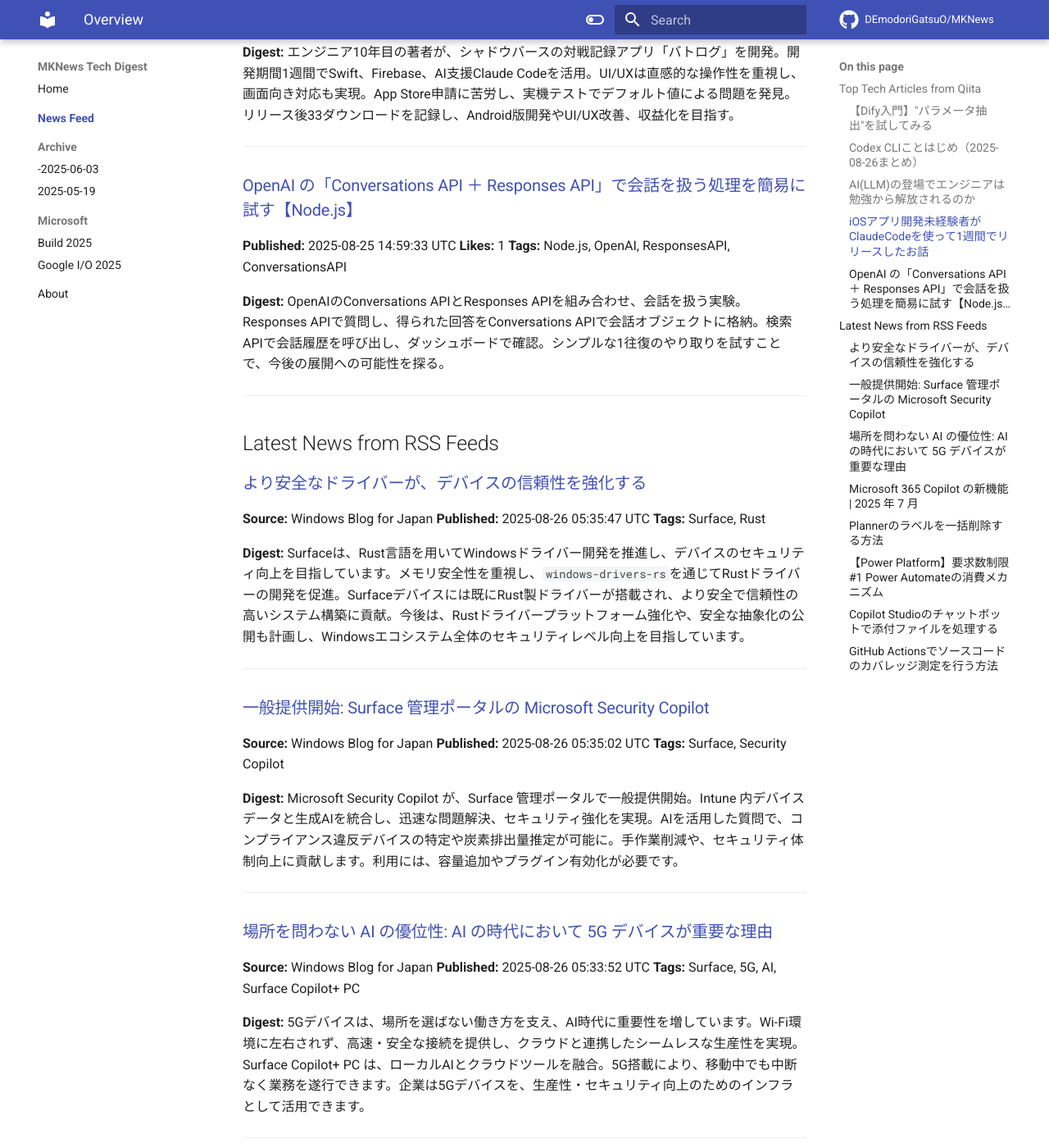
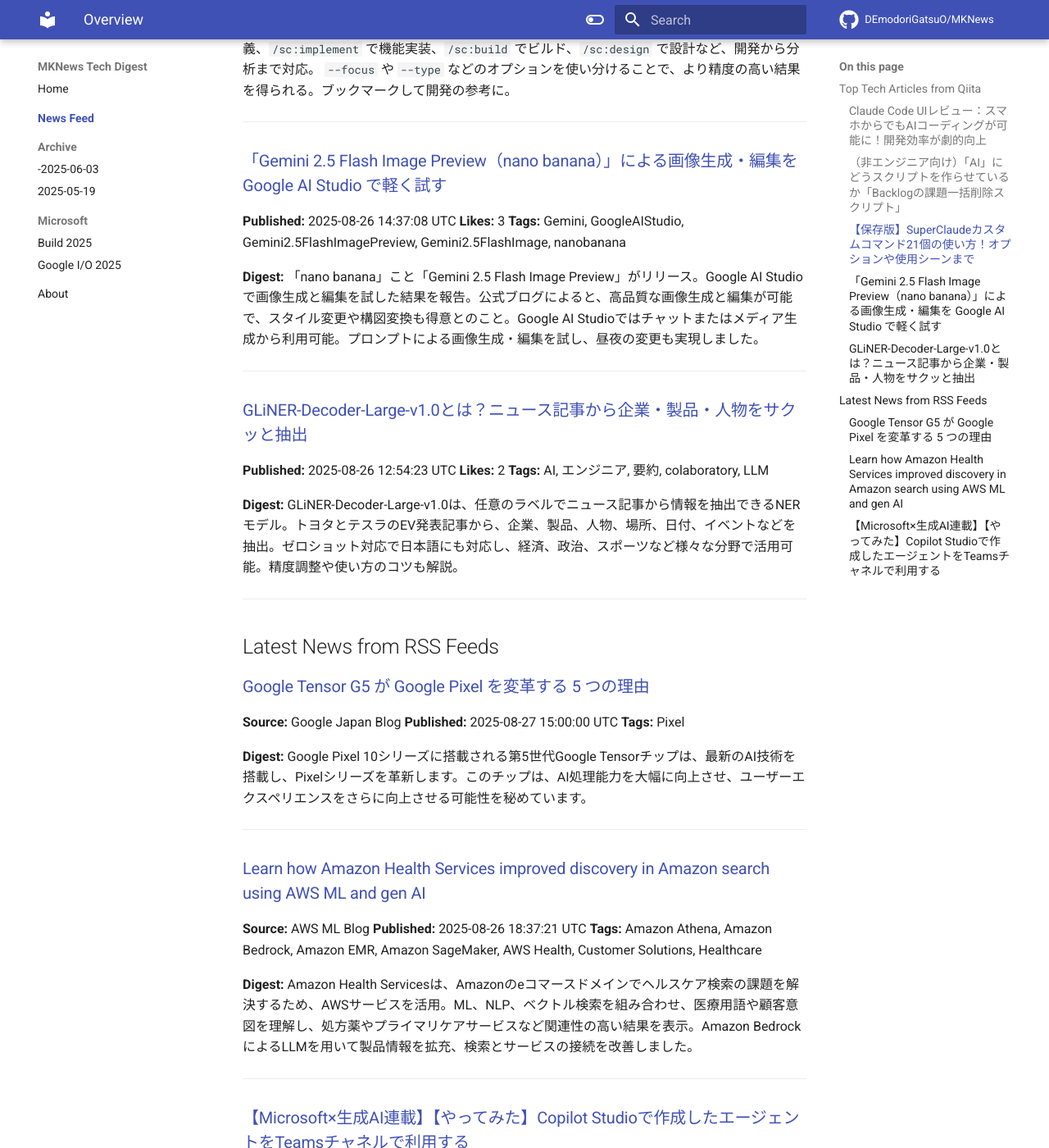
Before and after one commit to DEmodoriGatsuO/MKNews, an MkDocs documentation site: the page built from docs/news/index.md, in a window 1280 px wide and 1400 px high, scrolled down 1011 px. Shown: the whole window at 82% size. Built offline with MkDocs 1.6.1 and Material for MkDocs 9.7.7, drawn with Linux system fonts in a browser that asks for light colours; comment, search, counter and statistics services are not loaded; some of the changed text lies outside the part shown.

Commit message:
Automated AI Tech Digest - 2025-08-27

```diff
--- a/docs/news/index.md
+++ b/docs/news/index.md
@@ -1,138 +1,88 @@
-# AI Tech Trends Digest (2025-08-26)
+# AI Tech Trends Digest (2025-08-27)
 
 
 ## Top Tech Articles from Qiita
 
 
-### [【Dify入門】"パラメータ抽出"を試してみる](https://qiita.com/yushibats/items/0d07c43f2580b8bc5dca)
-**Published:** 2025-08-25 23:00:17 UTC
-**Likes:** 7
-**Tags:** oci, GenerativeAI, Dify, AIエージェント
+### [Claude Code UIレビュー：スマホからでもAIコーディングが可能に！開発効率が劇的向上](https://qiita.com/takuya77088/items/518b213b1e6d3264afbe)
+**Published:** 2025-08-26 07:34:33 UTC
+**Likes:** 48
+**Tags:** AI, オープンソース, 可視化ツール, Claude, ClaudeCodeUl
 
 **Digest:**
-Difyの**パラメータ抽出ノード**を活用し、会議メモから顧客向けメールを自動生成するアプリ構築を紹介。会議メモ入力から情報抽出、LLMでメール文面作成、表示までのフローを解説。会議メモから顧客名、予算、要望を抽出し、メール案を作成。例として、PC5台の要望に対し、**フォローアップメール**の件名、文面案を生成。業務効率化に繋がる可能性を示唆。
+AIコーディングアシスタント「Claude Code UI」を発見。Claude CodeとCursor CLIに対応した、サクサク動くオープンソースの可視化ツールです。レスポンシブデザインで、デスクトップ・モバイルで利用可能。チャット、ターミナル、ファイルマネージャー、Git管理、セッション管理機能を搭載。インストールも簡単で、APIキー設定で利用開始。API開発にはApidogとの連携もおすすめ。
 
 ---
 
-### [Codex CLIことはじめ（2025-08-26まとめ）](https://qiita.com/oga_aiichiro/items/303da2779ea26b173947)
-**Published:** 2025-08-25 08:32:08 UTC
-**Likes:** 3
-**Tags:** Agent, OpenAI, codex, ClaudeCode, CodexCLI
+### [（非エンジニア向け）「AI」にどうスクリプトを作らせているか「Backlogの課題一括削除スクリプト」](https://qiita.com/WdknWdkn/items/c71a918982e332a2668a)
+**Published:** 2025-08-26 22:44:39 UTC
+**Likes:** 7
+**Tags:** GoogleAppsScript, Backlog, 業務効率化, 生成AI, Claude
 
 **Digest:**
-OpenAIのCodex CLI v0.16がリリースされ、**GPT-5をChatGPTサブスクで**利用可能に。APIキー不要の定額制で、Claude Codeより修正頻度が少ない印象。インストールはnpmまたはbrew、認証はChatGPT Plus/Pro/Teamアカウントで。`config.toml`でモデルや推論設定を調整可能。`/model`や`/new`などのコマンド、Serena MCP連携も紹介。5時間リセットの制限あり。**履歴はhistory.jsonlに保存**。
+非エンジニア向け、AI活用でルーティン作業を自動化する提案。Backlog課題一括削除スクリプト作成例として、ChatGPT等に「雑な指示」と「エラーメッセージ」を伝え、5分で完成。AIは魔法の杖ではないが、めんどくさい作業を解決する相棒になる。カジュアルにAIを使い倒し、創造的な仕事に時間を使いましょう。
 
 ---
 
-### [AI(LLM)の登場でエンジニアは勉強から解放されるのか](https://qiita.com/takai-kouta/items/3af0e8c896b04950ccdc)
-**Published:** 2025-08-26 02:41:26 UTC
-**Likes:** 2
-**Tags:** AWS, 勉強, AI, APIGateway, LLM
+### [【保存版】SuperClaudeカスタムコマンド21個の使い方！オプションや使用シーンまで](https://qiita.com/tomada/items/177b6dbea92caecfb112)
+**Published:** 2025-08-27 03:14:49 UTC
+**Likes:** 4
+**Tags:** 個人開発, Claude, AIエージェント, ClaudeCode, SuperClaude
 
 **Digest:**
-AIとLLMの利用に関する考察。現段階では「AIがあれば素人でもできる」は誤りで、**勉強は不可欠**。良いプロンプトには**用途、技術スタック、仮説**の明示が重要。AWS API Gatewayの例で比較し、エンジニアは知識と**言語化能力**が求められる。AI活用には**学習が重要**という結論。
+SuperClaudeの21個のカスタムコマンドとオプションを解説。開発効率向上のため、`/sc:` プレフィックスのコマンドを使いこなそう。`/sc:brainstorm` で要件定義、`/sc:implement` で機能実装、`/sc:build` でビルド、`/sc:design` で設計など、開発から分析まで対応。 `--focus` や `--type` などのオプションを使い分けることで、より精度の高い結果を得られる。ブックマークして開発の参考に。
 
 ---
 
-### [iOSアプリ開発未経験者がClaudeCodeを使って1週間でリリースしたお話](https://qiita.com/chatrate/items/bd2703d68a2bb8fffe08)
-**Published:** 2025-08-26 03:06:12 UTC
-**Likes:** 1
-**Tags:** iOS, Swift, アプリ開発, 個人開発, Claude
+### [「Gemini 2.5 Flash Image Preview（nano banana）」による画像生成・編集を Google AI Studio で軽く試す](https://qiita.com/youtoy/items/ac88beb6e82b558b0213)
+**Published:** 2025-08-26 14:37:08 UTC
+**Likes:** 3
+**Tags:** Gemini, GoogleAIStudio, Gemini2.5FlashImagePreview, Gemini2.5FlashImage, nanobanana
 
 **Digest:**
-エンジニア10年目の著者が、シャドウバースの対戦記録アプリ「バトログ」を開発。開発期間1週間でSwift、Firebase、AI支援Claude Codeを活用。UI/UXは直感的な操作性を重視し、画面向き対応も実現。App Store申請に苦労し、実機テストでデフォルト値による問題を発見。リリース後33ダウンロードを記録し、Android版開発やUI/UX改善、収益化を目指す。
+「nano banana」こと「Gemini 2.5 Flash Image Preview」がリリース。Google AI Studioで画像生成と編集を試した結果を報告。公式ブログによると、高品質な画像生成と編集が可能で、スタイル変更や構図変換も得意とのこと。Google AI Studioではチャットまたはメディア生成から利用可能。プロンプトによる画像生成・編集を試し、昼夜の変更も実現しました。
 
 ---
 
-### [OpenAI の「Conversations API ＋ Responses API」で会話を扱う処理を簡易に試す【Node.js】](https://qiita.com/youtoy/items/4753b4d10f7799287d9e)
-**Published:** 2025-08-25 14:59:33 UTC
-**Likes:** 1
-**Tags:** Node.js, OpenAI, ResponsesAPI, ConversationsAPI
+### [GLiNER-Decoder-Large-v1.0とは？ニュース記事から企業・製品・人物をサクッと抽出](https://qiita.com/john-rocky/items/4ee7bf70b0480a6e22fe)
+**Published:** 2025-08-26 12:54:23 UTC
+**Likes:** 2
+**Tags:** AI, エンジニア, 要約, colaboratory, LLM
 
 **Digest:**
-OpenAIのConversations APIとResponses APIを組み合わせ、会話を扱う実験。Responses APIで質問し、得られた回答をConversations APIで会話オブジェクトに格納。検索APIで会話履歴を呼び出し、ダッシュボードで確認。シンプルな1往復のやり取りを試すことで、今後の展開への可能性を探る。
+GLiNER-Decoder-Large-v1.0は、任意のラベルでニュース記事から情報を抽出できるNERモデル。トヨタとテスラのEV発表記事から、企業、製品、人物、場所、日付、イベントなどを抽出。ゼロショット対応で日本語にも対応し、経済、政治、スポーツなど様々な分野で活用可能。精度調整や使い方のコツも解説。
 
 ---
 
 ## Latest News from RSS Feeds
 
 
-### [より安全なドライバーが、デバイスの信頼性を強化する](https://blogs.windows.com/japan/2025/08/26/safer-drivers-stronger-devices/)
-**Source:** Windows Blog for Japan
-**Published:** 2025-08-26 05:35:47 UTC
-**Tags:** Surface, Rust
+### [Google Tensor G5 が Google Pixel を変革する 5 つの理由](https://blog.google/intl/ja-jp/products/devices-services/tensor-g5-pixel-10/)
+**Source:** Google Japan Blog
+**Published:** 2025-08-27 15:00:00 UTC
+**Tags:** Pixel
 
 **Digest:**
-Surfaceは、Rust言語を用いてWindowsドライバー開発を推進し、デバイスのセキュリティ向上を目指しています。メモリ安全性を重視し、`windows-drivers-rs`を通じてRustドライバーの開発を促進。Surfaceデバイスには既にRust製ドライバーが搭載され、より安全で信頼性の高いシステム構築に貢献。今後は、Rustドライバープラットフォーム強化や、安全な抽象化の公開も計画し、Windowsエコシステム全体のセキュリティレベル向上を目指しています。
+Google Pixel 10シリーズに搭載される第5世代Google Tensorチップは、最新のAI技術を搭載し、Pixelシリーズを革新します。このチップは、AI処理能力を大幅に向上させ、ユーザーエクスペリエンスをさらに向上させる可能性を秘めています。
 
 ---
 
-### [一般提供開始: Surface 管理ポータルの Microsoft Security Copilot](https://blogs.windows.com/japan/2025/08/26/now-generally-available-microsoft-security-copilot-in-surface-management-portal/)
-**Source:** Windows Blog for Japan
-**Published:** 2025-08-26 05:35:02 UTC
-**Tags:** Surface, Security Copilot
+### [Learn how Amazon Health Services improved discovery in Amazon search using AWS ML and gen AI](https://aws.amazon.com/blogs/machine-learning/learn-how-amazon-health-services-improved-discovery-in-amazon-search-using-aws-ml-and-gen-ai/)
+**Source:** AWS ML Blog
+**Published:** 2025-08-26 18:37:21 UTC
+**Tags:** Amazon Athena, Amazon Bedrock, Amazon EMR, Amazon SageMaker, AWS Health, Customer Solutions, Healthcare
 
 **Digest:**
-Microsoft Security Copilot が、Surface 管理ポータルで一般提供開始。Intune 内デバイスデータと生成AIを統合し、迅速な問題解決、セキュリティ強化を実現。AIを活用した質問で、コンプライアンス違反デバイスの特定や炭素排出量推定が可能に。手作業削減や、セキュリティ体制向上に貢献します。利用には、容量追加やプラグイン有効化が必要です。
+Amazon Health Servicesは、Amazonのeコマースドメインでヘルスケア検索の課題を解決するため、AWSサービスを活用。ML、NLP、ベクトル検索を組み合わせ、医療用語や顧客意図を理解し、処方薬やプライマリケアサービスなど関連性の高い結果を表示。Amazon BedrockによるLLMを用いて製品情報を拡充、検索とサービスの接続を改善しました。
 
 ---
 
-### [場所を問わない AI の優位性: AI の時代において 5G デバイスが重要な理由](https://blogs.windows.com/japan/2025/08/26/the-ai-advantage-wherever-work-happens-why-5g-devices-matter-more-in-the-age-of/)
-**Source:** Windows Blog for Japan
-**Published:** 2025-08-26 05:33:52 UTC
-**Tags:** Surface, 5G, AI, Surface Copilot+ PC
+### [【Microsoft×生成AI連載】【やってみた】Copilot Studioで作成したエージェントをTeamsチャネルで利用する](https://blog.jbs.co.jp/entry/2025/08/27/090337)
+**Source:** JBS Blog
+**Published:** 2025-08-27 00:03:37 UTC
+**Tags:** Copilot, Microsoft Copilot, Microsoft 365 Copilot, 生成AI, Microsoft×生成AI連載
 
 **Digest:**
-5Gデバイスは、場所を選ばない働き方を支え、AI時代に重要性を増しています。Wi-Fi環境に左右されず、高速・安全な接続を提供し、クラウドと連携したシームレスな生産性を実現。Surface Copilot+ PC は、ローカルAIとクラウドツールを融合。5G搭載により、移動中でも中断なく業務を遂行できます。企業は5Gデバイスを、生産性・セキュリティ向上のためのインフラとして活用できます。
+Microsoft Copilot StudioのエージェントをTeamsで活用するためのガイドを紹介。事前設定からスムーズな利用法まで詳しく解説し、AIエージェントのメリットと注意点にも言及しています。Teams内での効率的な活用を促す情報が満載です。
 
 ---
-
-### [Microsoft 365 Copilot の新機能 | 2025 年 7 月](https://blogs.windows.com/japan/2025/08/26/whats-new-in-microsoft-365-copilot-july-2025/)
-**Source:** Windows Blog for Japan
-**Published:** 2025-08-26 04:04:58 UTC
-**Tags:** Copilot, What's new in Copilot
-
-**Digest:**
-2025年7月のMicrosoft 365 Copilot最新情報として、管理センターのレポート機能強化、モバイル版の音声会話機能、Copilot Chatでの機能拡充、SharePointエージェントWebパーツ、Teamsでの通訳機能提供などが発表されました。Word、PowerPoint、Outlookなど各アプリでAI機能が向上し、生産性向上に貢献します。
-
----
-
-### [Plannerのラベルを一括削除する方法](https://blog.jbs.co.jp/entry/2025/08/26/134151)
-**Source:** JBS Blog
-**Published:** 2025-08-26 04:41:51 UTC
-**Tags:** Microsoft 365, Power Automate, Microsoft Planner
-
-**Digest:**
-Plannerでラベルを一括削除する機能はないため、Power Automateを使って自動化しました。Plannerの課題管理で、複数のタスクに付与されたラベルをまとめて削除したい場合に、Power Automateによる解決策が有効です。
-
----
-
-### [【Power Platform】要求数制限#1 Power Automateの消費メカニズム](https://blog.jbs.co.jp/entry/2025/08/26/094906)
-**Source:** JBS Blog
-**Published:** 2025-08-26 00:49:06 UTC
-**Tags:** Microsoft 365, Power Platform, Power Automate, Live Support
-
-**Digest:**
-Power PlatformのAPI要求数制限について、その詳細と将来的な強化の可能性を踏まえた設計・運用見直しの重要性を解説しています。**Power Platform**の**API**利用は、**要求数制限**を超えないよう注意が必要です。**設計段階**から意識し、効率的な**運用**で、安定したシステム稼働を目指しましょう。
-
----
-
-### [Copilot Studioのチャットボットで添付ファイルを処理する](https://blog.jbs.co.jp/entry/2025/08/26/084055)
-**Source:** JBS Blog
-**Published:** 2025-08-25 23:40:55 UTC
-**Tags:** Microsoft Copilot Studio, Microsoft 365 Copilot
-
-**Digest:**
-Copilot Studioで作成したエージェントをTeamsチャットボットとして活用し、添付ファイルを処理する方法を解説。トピック作成、ファイル操作、ループ処理、条件分岐、OCRによる要約まで実装。最終的に、Teamsでの動作確認を通して、Copilot Studioでのファイル処理能力を理解できます。
-
----
-
-### [GitHub Actionsでソースコードのカバレッジ測定を行う方法](https://blog.jbs.co.jp/entry/2025/08/25/162132)
-**Source:** JBS Blog
-**Published:** 2025-08-25 07:21:32 UTC
-**Tags:** GitHub Actions, GitHub, .NET
-
-**Digest:**
-ソフトウェア開発におけるソースコードカバレッジは、テストの網羅性を測る重要な指標です。GitHub Actions を利用すれば、.NET 8 プロジェクトで簡単にソースコードカバレッジを測定できます。GitHub 上で自動的にテストを実行し、HTMLやMarkdown形式のレポートを生成することで、品質向上とバグの早期発見に役立ちます。
-
----
```
